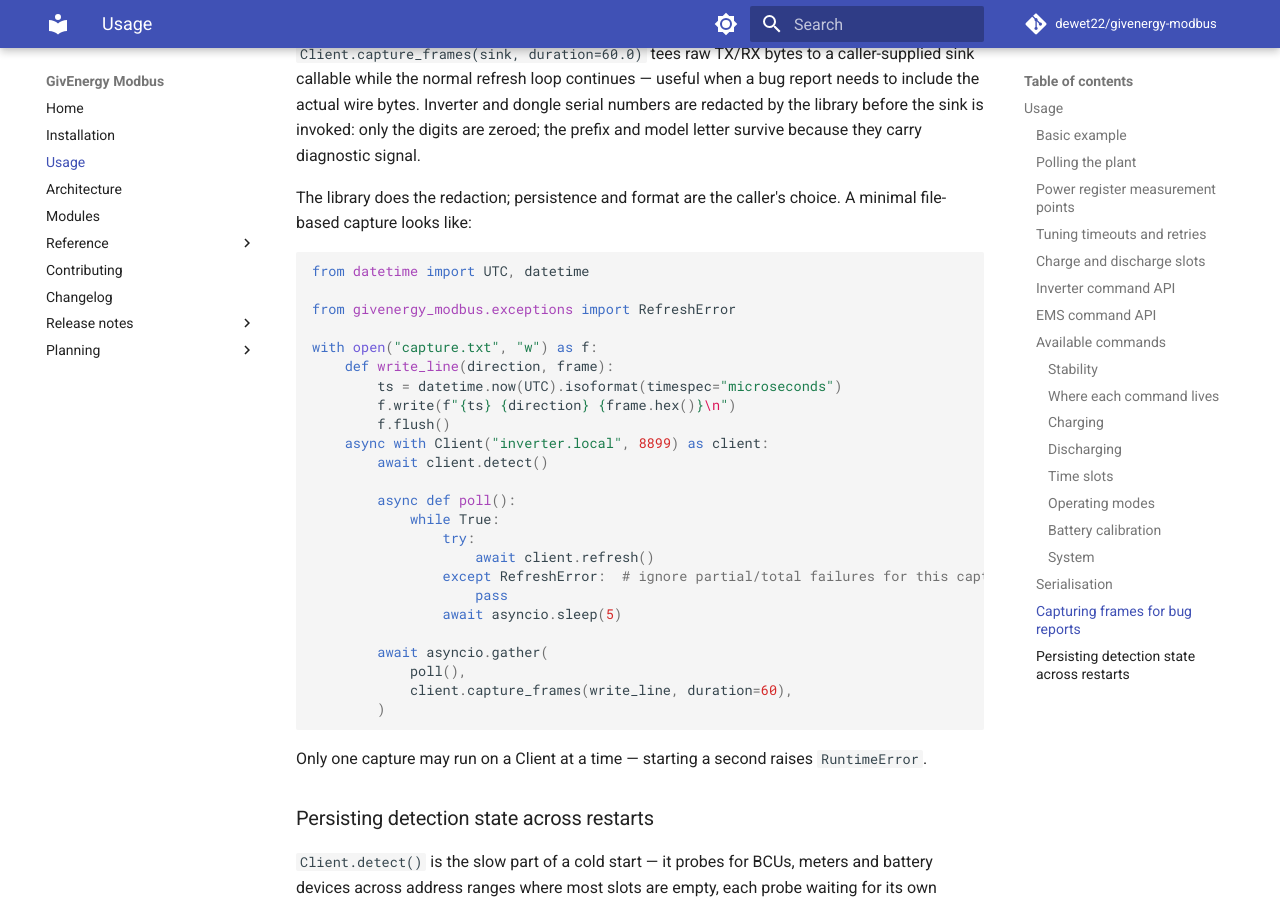
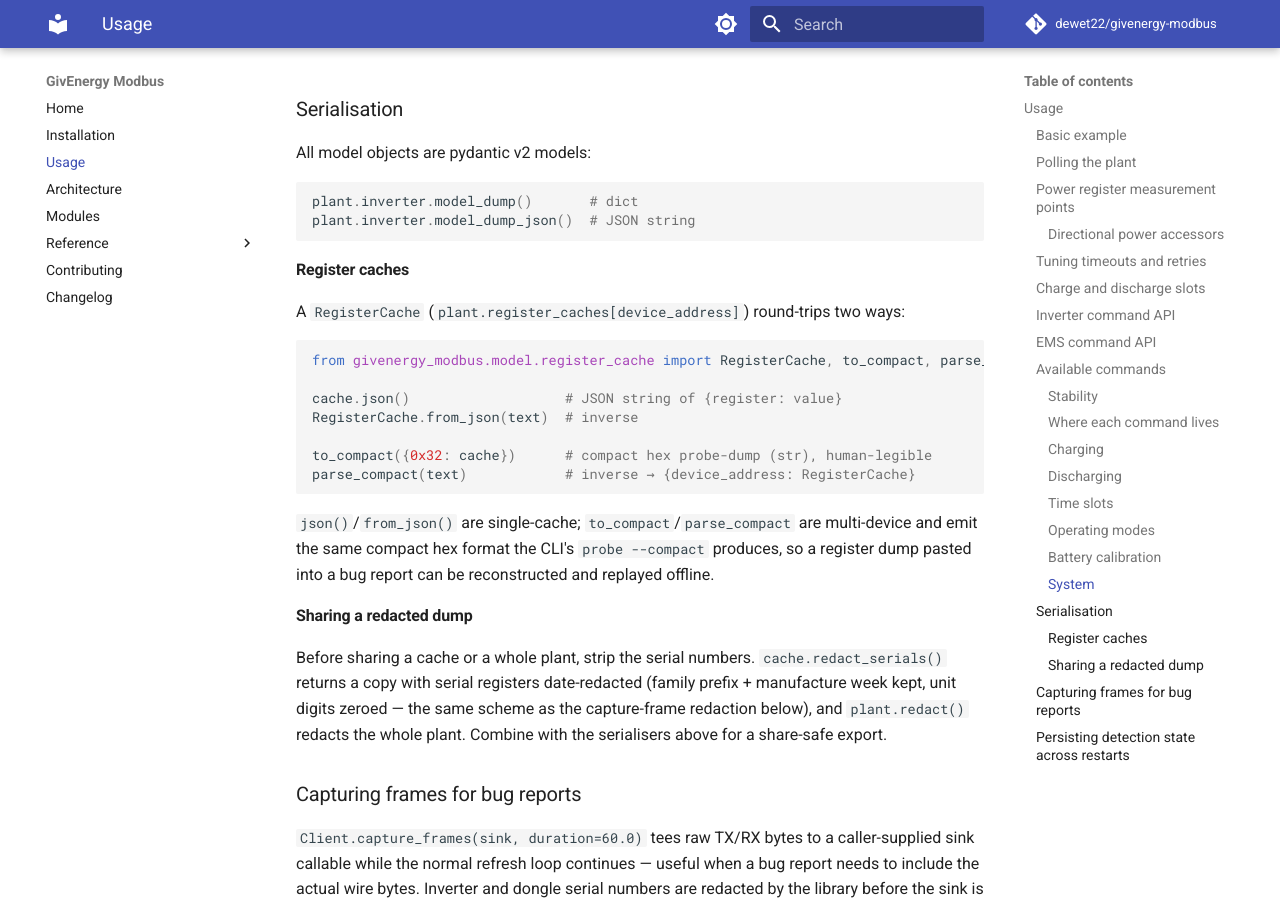
Before and after one commit to dewet22/givenergy-modbus, an MkDocs documentation site: the page built from docs/usage.md, in a window 1280 px wide and 900 px high, scrolled down 11004 px. Built offline with MkDocs 1.6.1 and Material for MkDocs 9.7.7, drawn with Linux system fonts in a browser that asks for light colours; comment, search, counter and statistics services are not loaded; some of the changed text lies outside the part shown.

Commit message:
docs: sweep — fix drift, surface 2.4.0 API, retire stale pages
Documentation audit + fixes (no code changes). Corrected the deprecated refresh_plant example in README (→ detect()/load_config()), the Python floor (3.14/3.13 → 3.11), the stale RegisterCache architecture paragraph, and a broken changelog→migration link. Documented the new public surface (register_cache: to_compact/parse_compact/redact_serials/json; directional-power accessors; redacted-dump sharing). Retired per-version release-notes (CHANGELOG is the single source) and archived the superseded roadmap docs via mkdocs exclude_docs in place (nothing deleted); re-homed plant-device-graph + flow-state-spec under Reference; gitignored docs/superpowers/. mkdocs build --strict now clean.

Changelog: skip
Co-Authored-By: Claude Opus 4.8 <noreply@anthropic.com>

````diff
--- a/docs/usage.md
+++ b/docs/usage.md
@@ -3,6 +3,11 @@
 The client is async — all network operations must run inside an `asyncio` event loop.
 Commands are plain functions in `givenergy_modbus.client.commands` that return lists of
 requests, which you send via `one_shot_command` or `execute`.
+
+> Coming from the `givenergy-modbus-async` fork? See
+> [Migrating from the async fork](migrating-from-the-async-fork.md) for the lifecycle
+> change (`detect()` + `load_config()`/`refresh()` replacing `refresh_plant`) and the
+> attribute renames.
 
 ## Basic example
 
@@ -122,6 +127,14 @@ grid_export` (IR24 = IR42 + IR30) holds at the busbar. These node assignments we
 established empirically against a single-phase Hybrid Gen 1; the three-phase layout
 (whether `p_grid_out` aggregates the inverter phases or stays a separate CT register)
 is not yet confirmed.
+
+### Directional power accessors
+
+If you just want non-negative, sign-resolved power for display, prefer the computed
+accessors over the raw signed registers — they read the same on single- and three-phase:
+`battery_charge_power` / `battery_discharge_power` (split `p_battery` by direction) and
+`grid_import_power` / `grid_export_power` (split the net grid register). Each returns the
+magnitude in its direction and `0` otherwise, so a consumer needn't handle the sign.
 
 ## Tuning timeouts and retries
 
@@ -357,6 +370,32 @@ plant.inverter.model_dump()       # dict
 plant.inverter.model_dump_json()  # JSON string
 ```
 
+### Register caches
+
+A `RegisterCache` (`plant.register_caches[device_address]`) round-trips two ways:
+
+```python
+from givenergy_modbus.model.register_cache import RegisterCache, to_compact, parse_compact
+
+cache.json()                   # JSON string of {register: value}
+RegisterCache.from_json(text)  # inverse
+
+to_compact({0x32: cache})      # compact hex probe-dump (str), human-legible
+parse_compact(text)            # inverse → {device_address: RegisterCache}
+```
+
+`json()`/`from_json()` are single-cache; `to_compact`/`parse_compact` are multi-device and
+emit the same compact hex format the CLI's `probe --compact` produces, so a register dump
+pasted into a bug report can be reconstructed and replayed offline.
+
+### Sharing a redacted dump
+
+Before sharing a cache or a whole plant, strip the serial numbers. `cache.redact_serials()`
+returns a copy with serial registers date-redacted (family prefix + manufacture week kept,
+unit digits zeroed — the same scheme as the capture-frame redaction below), and
+`plant.redact()` redacts the whole plant. Combine with the serialisers above for a
+share-safe export.
+
 ## Capturing frames for bug reports
 
 `Client.capture_frames(sink, duration=60.0)` tees raw TX/RX bytes to a caller-supplied sink callable while the normal refresh loop continues — useful when a bug report needs to include the actual wire bytes. Inverter and dongle serial numbers are redacted by the library before the sink is invoked: only the digits are zeroed; the prefix and model letter survive because they carry diagnostic signal.
--- a/mkdocs.yml
+++ b/mkdocs.yml
@@ -2,6 +2,16 @@ site_name: GivEnergy Modbus
 site_url: https://dewet22.github.io/givenergy-modbus
 repo_url: https://github.com/dewet22/givenergy-modbus
 repo_name: dewet22/givenergy-modbus
+# Kept in the repo as history but excluded from the published site:
+# - release-notes/*: retired per-version pages — CHANGELOG.md is the single source of truth.
+# - the roadmap docs: superseded planning under trunk-based dev (no version-pinned roadmaps).
+# - superpowers/: untracked internal design-doc scaffolding, never user docs.
+exclude_docs: |
+  release-notes/
+  superpowers/
+  post-v2.2-plan.md
+  v2.1-roadmap.md
+  post-v2-improvement-plan.md
 nav:
   - Home: index.md
   - Installation: installation.md
@@ -12,16 +22,10 @@ nav:
       - Register identification: register-identification.md
       - Hardware & firmware quirks: hardware-firmware-quirks.md
       - Migrating from the async fork: migrating-from-the-async-fork.md
+      - Graph-shaped Plant (#106): plant-device-graph.md
+      - Power-flow state (shared spec): flow-state-spec.md
   - Contributing: contributing.md
   - Changelog: changelog.md
-  - Release notes:
-      - v2.0: release-notes/v2.0.md
-  - Planning:
-      - Post-v2.2 unified roadmap: post-v2.2-plan.md
-      - v2.1 roadmap: v2.1-roadmap.md
-      - Post-v2.0 improvement plan: post-v2-improvement-plan.md
-      - Graph-shaped Plant (#106): plant-device-graph.md
-      - Power-flow state (shared spec): flow-state-spec.md
 theme:
   name: material
   language: en
````
Also changed, not shown: CHANGELOG.md (+1 -1 lines), CONTRIBUTING.md (+1 -1 lines), README.md (+3 -2 lines), docs/api.md (+2 -0 lines), docs/architecture.md (+1 -1 lines), docs/installation.md (+1 -1 lines), 1 other file.
